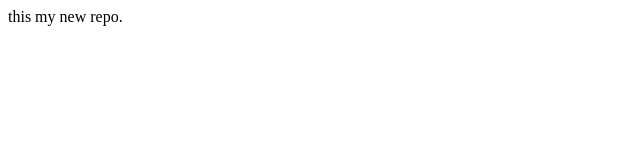
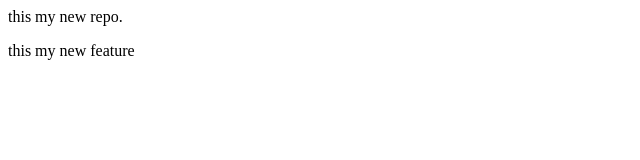
Before and after one commit to dixitshiv863-maker/localrepo, a plain HTML site: page index.html in a window 1280 px wide. Shown: the whole page, without its empty margins (0-640 px from the left). Drawn offline with Linux system fonts and the light colour scheme.

Commit message:
add new feature

```diff
--- a/index.html
+++ b/index.html
@@ -1 +1,2 @@
 <P>this my new repo.</P>
+<p>this my new feature</p>
```
